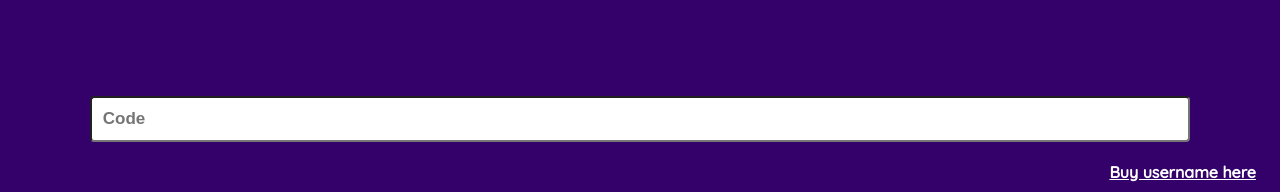
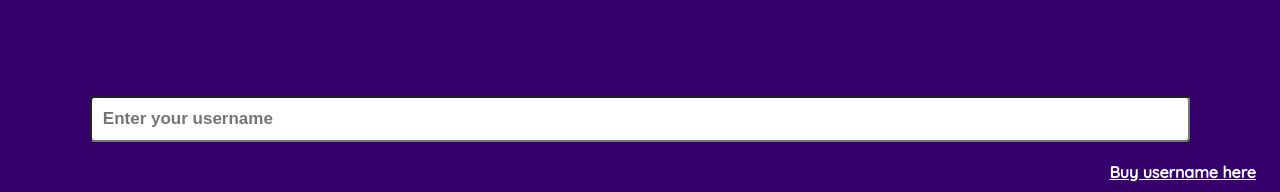
Before and after one commit to darkxzi/yzebank, a plain HTML site: page index.html in a window 1280 px wide. Shown: the part 212-404 px from the top of the page. Drawn offline with Linux system fonts and the light colour scheme.

Commit message:
index.html

```diff
--- a/index.html
+++ b/index.html
@@ -59,7 +59,7 @@ input[type=button] {
     <br />
     <br />
      <form>
-    <input type="password" name="pass" placeholder="Code" required="" title="Enter the password you purchased from the app!" autocomplete="off">
+    <input type="password" name="pass" placeholder="Enter your username" required="" title="Enter the password you purchased from the app!" autocomplete="off">
     <br />
     <br />
     <a href="buy.html">Buy username here</a><br>
```
